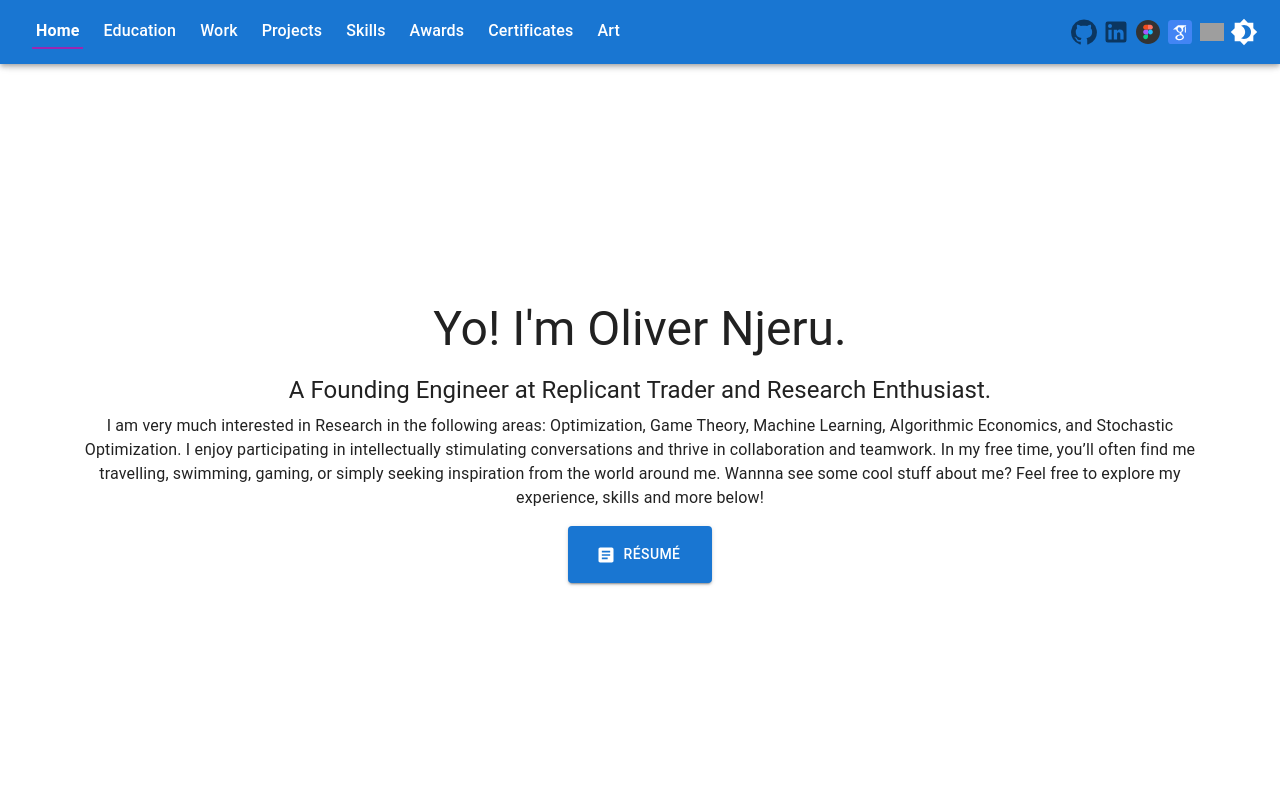
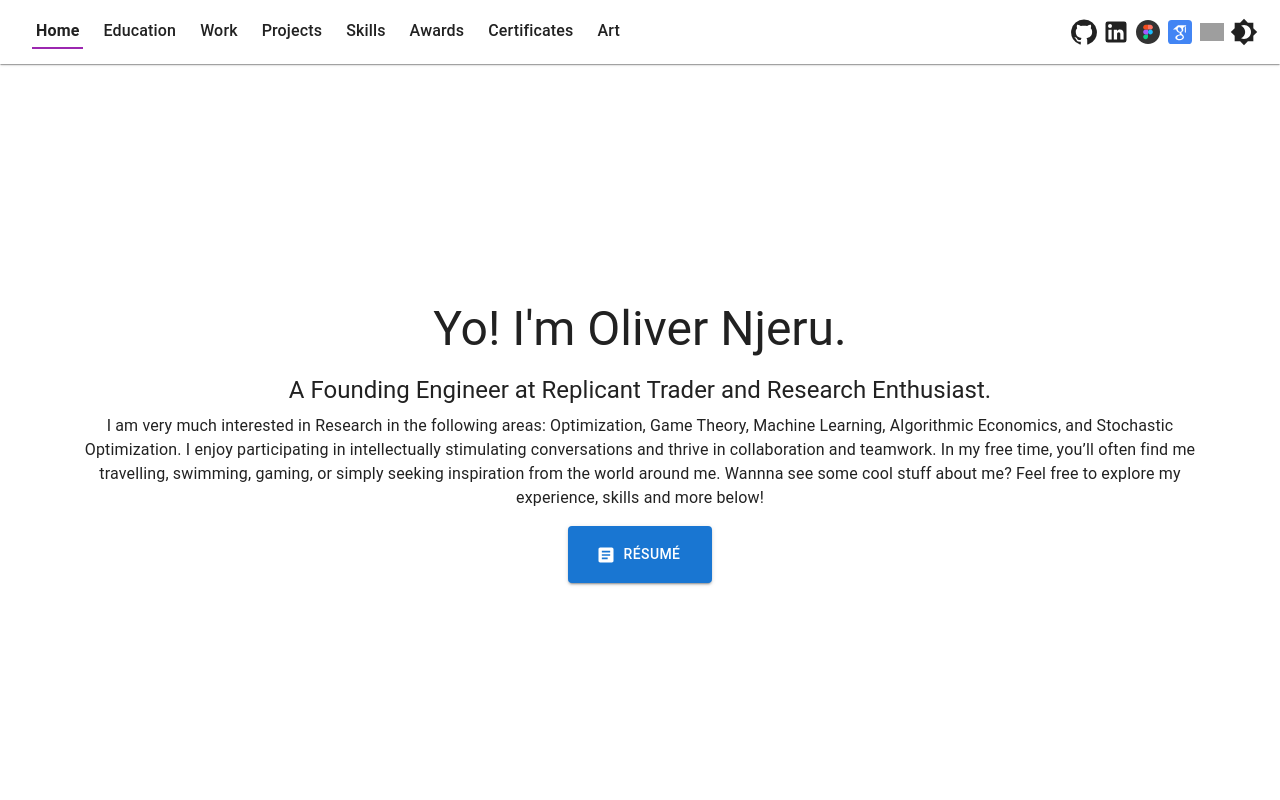
Before and after one commit to olivernjeru/olivernjeru.github.io, a React (Create React App) app: page / in a window 1280 px wide. Shown: the top 800 px of the page. Built offline with nearby package versions, Linux system fonts and the light colour scheme; grey boxes are pictures that could not be loaded.

Commit message:
fix: refactor Navbar component for improved code clarity and theme consistency

```diff
--- a/src/components/Navbar.js
+++ b/src/components/Navbar.js
@@ -42,15 +42,15 @@ const SOCIALS = [
   { href: 'https://unsplash.com/olivernjeru', src: '/assets/socials/unsplash.svg', alt: 'Unsplash' },
 ];
 
-const ICON_BUTTON_SIZE = 'large';   // uniform size
-const ICON_DIM = '1.5rem';          // uniform icon dimension
+const ICON_BUTTON_SIZE = 'large'; // uniform size
+const ICON_DIM = '1.5rem'; // uniform icon dimension
 
 export default function Navbar({ themeMode, toggleTheme }) {
-  const theme = useTheme();                                                        // useTheme for palette access
-  const isMobile = useMediaQuery(theme.breakpoints.down('sm'));                    // responsive check
+  const theme = useTheme(); // useTheme for palette access
+  const isMobile = useMediaQuery(theme.breakpoints.down('sm')); // responsive check
   const [loading, setLoading] = useState(true);
   const [drawerOpen, setDrawerOpen] = useState(false);
-  const [active, setActive] = useState('home');                                    // track active section
+  const [active, setActive] = useState('home'); // track active section
 
   useEffect(() => {
     const timer = setTimeout(() => setLoading(false), 2000);
@@ -61,17 +61,23 @@ export default function Navbar({ themeMode, toggleTheme }) {
     const section = document.getElementById(sectionId);
     if (section) {
       const offset = section.offsetTop - 64;
-      window.scrollTo({ top: offset > 0 ? offset : 0, behavior: 'smooth' });         // smooth scrolling
+      window.scrollTo({ top: Math.max(offset, 0), behavior: 'smooth' }); // smooth scrolling
     }
-    setActive(sectionId);                                                           // update active on click
+    setActive(sectionId); // update active on click
     setDrawerOpen(false);
   };
 
   return (
     <>
-      <AppBar position="fixed" sx={{ top: 0 }}>                                     {/* AppBar component */}
+      <AppBar
+        position="fixed"
+        color="default" // use default color prop so we can override
+        elevation={1}
+        sx={{
+          backgroundColor: theme.palette.background.paper, // match the page background in light mode
+        }}
+      >
         <Toolbar>
-          {/* Mobile: hamburger */}
           {isMobile && (
             <IconButton
               edge="start"
@@ -95,11 +101,11 @@ export default function Navbar({ themeMode, toggleTheme }) {
           >
             {isMobile ? (
               loading ? (
-                <Skeleton variant="rectangular" width={ICON_DIM} height={ICON_DIM} />  // Skeleton while loading
+                <Skeleton variant="rectangular" width={ICON_DIM} height={ICON_DIM} /> // Skeleton while loading
               ) : (
                 <Button
                   onClick={() => handleNavigation('home')}
-                  sx={{ color: '#fff', textTransform: 'none' }}
+                  sx={{ color: theme.palette.text.primary, textTransform: 'none' }} // dark text in light mode
                 >
                   Home
                 </Button>
@@ -121,19 +127,20 @@ export default function Navbar({ themeMode, toggleTheme }) {
                     underline="none"
                     onClick={() => handleNavigation(sec)}
                     sx={{
-                      color: '#fff',
-                      fontWeight: active === sec ? 600 : 500,                  // bold active link
-                      borderBottom: active === sec
-                        ? `2px solid ${theme.palette.secondary.main}`        // bottom border for active
-                        : '2px solid transparent',
+                      color: theme.palette.text.primary, // dark text on light background
+                      fontWeight: active === sec ? 600 : 500,
+                      borderBottom:
+                        active === sec
+                          ? `2px solid ${theme.palette.secondary.main}`
+                          : '2px solid transparent',
                       mx: 1,
                       px: 0.5,
                       py: 0.5,
                       '&:hover': {
-                        borderColor: theme.palette.secondary.light,          // hover border color
+                        borderColor: theme.palette.secondary.light,
                       },
                     }}
-                    aria-current={active === sec ? 'page' : undefined}       // accessibility attribute
+                    aria-current={active === sec ? 'page' : undefined}
                   >
                     {sec.charAt(0).toUpperCase() + sec.slice(1)}
                   </Link>
@@ -160,6 +167,7 @@ export default function Navbar({ themeMode, toggleTheme }) {
                   sx={{
                     width: ICON_DIM,
                     height: ICON_DIM,
+                    color: theme.palette.text.primary,
                     '&:hover': { transform: 'scale(1.1)' },
                   }}
                 >
@@ -185,6 +193,7 @@ export default function Navbar({ themeMode, toggleTheme }) {
               sx={{
                 width: ICON_DIM,
                 height: ICON_DIM,
+                color: theme.palette.text.primary,
                 '&:hover': { transform: 'scale(1.1)' },
               }}
               aria-label="Toggle light/dark mode"
@@ -194,10 +203,9 @@ export default function Navbar({ themeMode, toggleTheme }) {
                 : <Brightness4Icon fontSize="inherit" />}
             </IconButton>
           </Box>
-        </Toolbar>
-      </AppBar>
+        </Toolbar >
+      </AppBar >
 
-      {/* Mobile drawer */}
       <Drawer
         open={drawerOpen}
         onClose={() => setDrawerOpen(false)}
@@ -208,7 +216,8 @@ export default function Navbar({ themeMode, toggleTheme }) {
             zIndex: theme.zIndex.drawer + 1,
           },
         }}
-      >                                                                               {/* Drawer component */}
+      >
+        {/* Drawer component */}
         <Box sx={{ height: '100%' }} role="presentation">
           <Box
             sx={{
@@ -221,18 +230,25 @@ export default function Navbar({ themeMode, toggleTheme }) {
             }}
           >
             <Typography variant="h6">Oliver Njeru</Typography>
-            <IconButton size={ICON_BUTTON_SIZE} onClick={() => setDrawerOpen(false)} aria-label="Close menu">
+            <IconButton
+              size={ICON_BUTTON_SIZE}
+              onClick={() => setDrawerOpen(false)}
+              aria-label="Close menu"
+            >
               <CloseIcon fontSize="inherit" />
             </IconButton>
           </Box>
           <List>
-            {SECTIONS.slice(1).map((sec) => (                                  // omit “home” in drawer
+            {SECTIONS.slice(1).map((sec) => (
               <ListItem key={sec} disablePadding>
                 <ListItemButton onClick={() => handleNavigation(sec)}>
                   <ListItemText
                     primary={sec.charAt(0).toUpperCase() + sec.slice(1)}
                     slotProps={{
-                      primary: { sx: { fontWeight: active === sec ? 600 : 500 } }
+                      primary: {
+                        fontWeight: active === sec ? 600 : 500,
+                        color: theme.palette.text.primary,
+                      },
                     }}
                   />
                 </ListItemButton>
```
